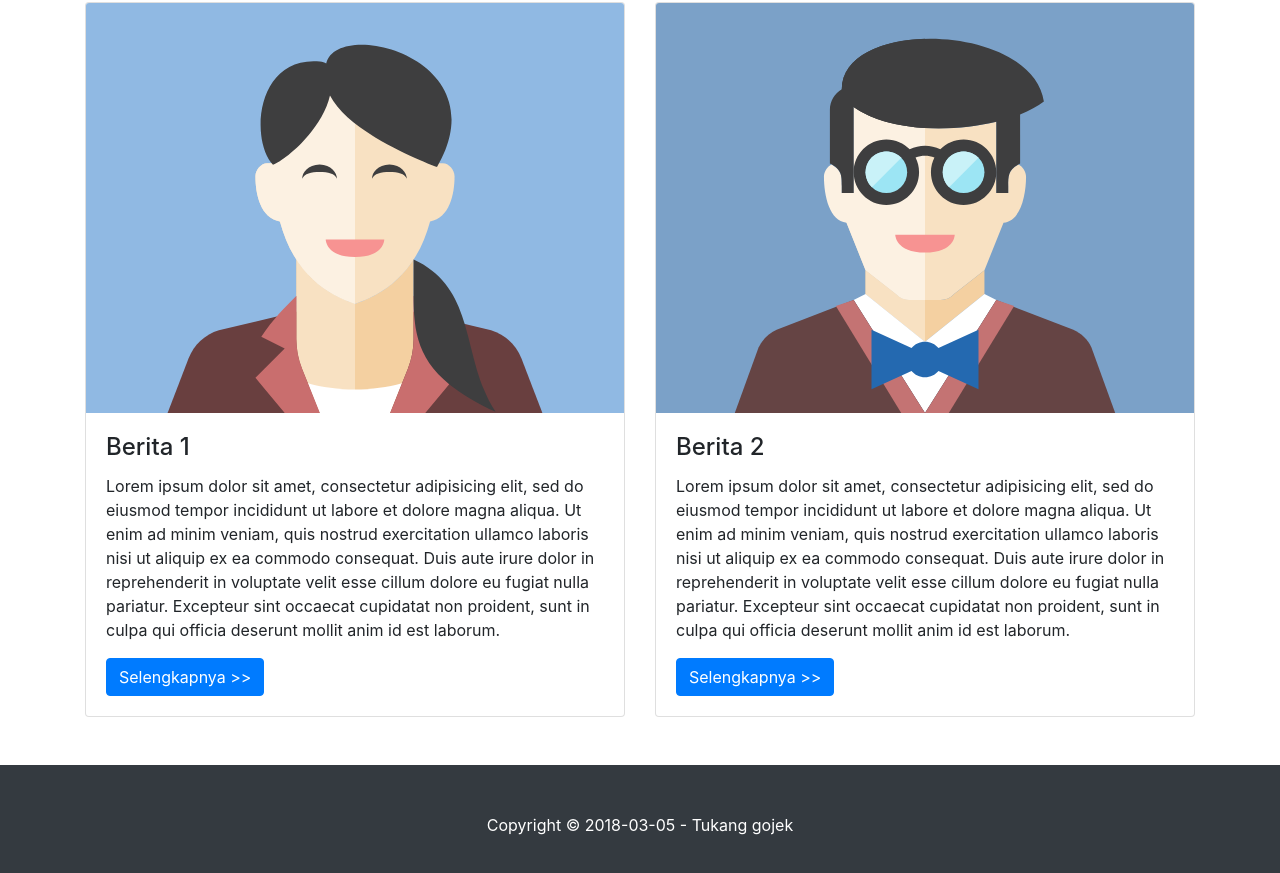
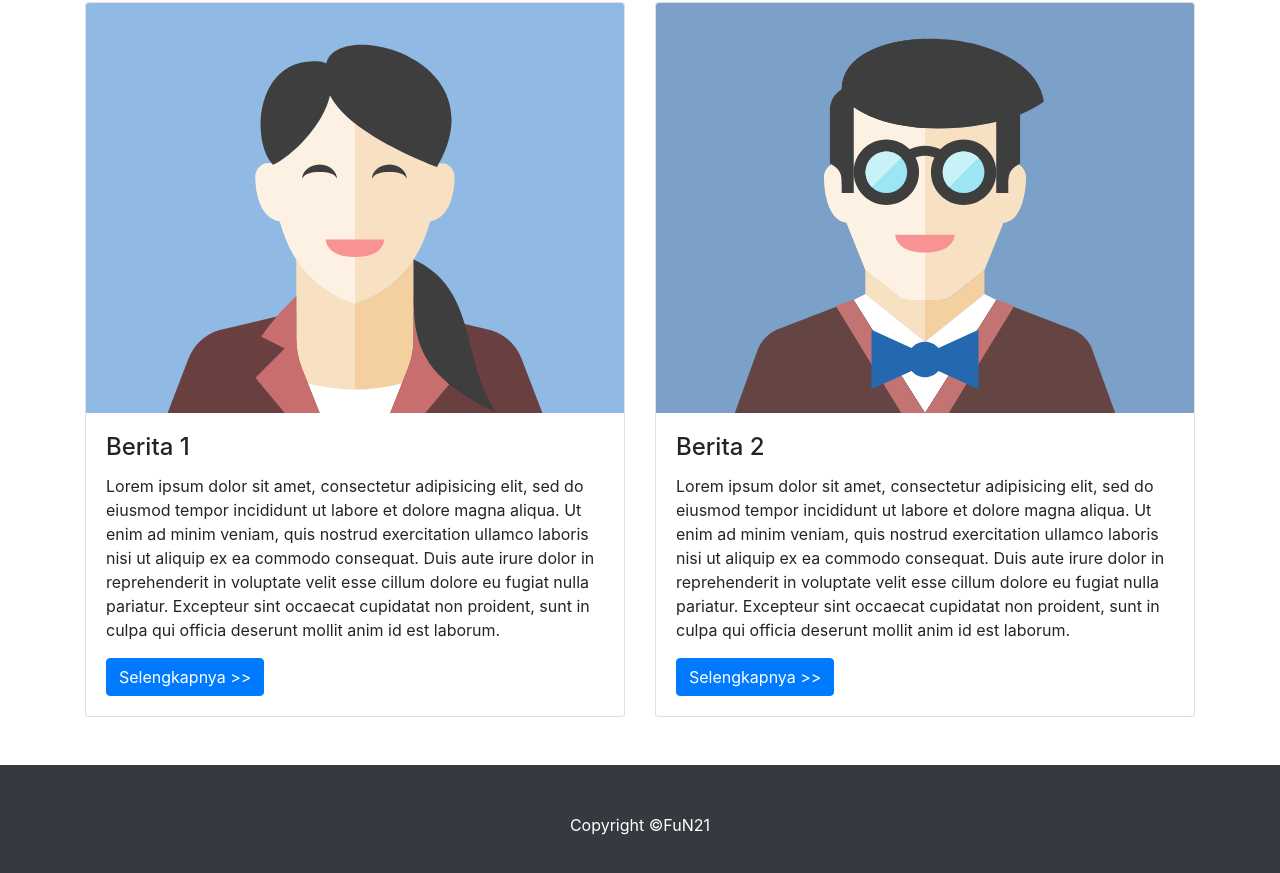
Before and after one commit to Eatholic/Eatholic.github.io, a plain HTML site: page index.html in a window 1280 px wide. Shown: the part 628-1501 px from the top of the page. Drawn offline with Linux system fonts and the light colour scheme.

Commit message:
Update index.html

```diff
--- a/index.html
+++ b/index.html
@@ -129,7 +129,7 @@
 	<!-- Footer -->
 	<footer class="py-5 bg-dark" style="margin-top: 2em">
 		<div class="container">
-			<p class="m-0 text-center text-white">Copyright &copy; 2018-03-05 - Tukang gojek</p>
+			<p class="m-0 text-center text-white">Copyright &copy;FuN21</p>
 		</div>
 	</footer>
 
```
